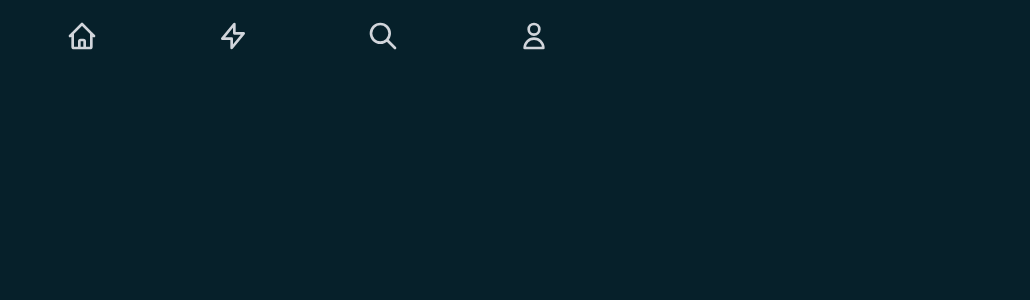
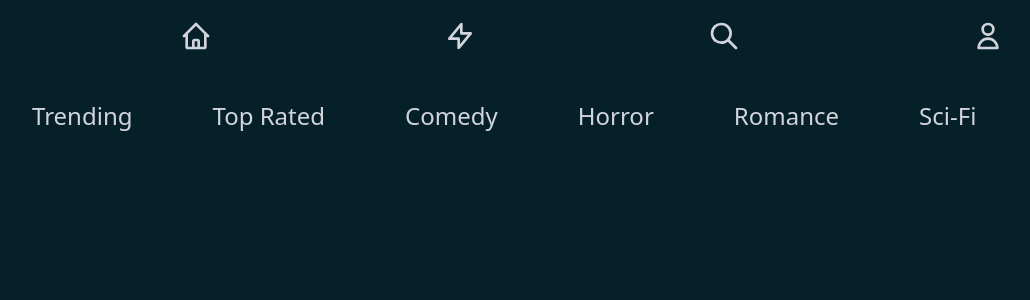
Before and after one commit to j-Birn/Hulu-clone, a Next.js app: page / in a window 1280 px wide. Shown: the top 300 px of the page, without its empty margins (48-1078 px from the left). Built offline with nearby package versions, Linux system fonts and the light colour scheme; no server answers.

Commit message:
added  navbar

```diff
--- a/components/Header.js
+++ b/components/Header.js
@@ -9,7 +9,7 @@
 function Header() {
   return (
     <header className="m-5">
-      <div className="flex flex-grow justify-evenly max-w-2xl">
+      <div className="flex flex-grow justify-evenly ">
         <HeaderItem title="HOME" Icon={HomeIcon} />
         <HeaderItem title="TRENDING" Icon={LightningBoltIcon} />
         <HeaderItem title="SEARCH" Icon={SearchIcon} />
--- /dev/null
+++ b/components/Nav.js
@@ -0,0 +1,24 @@
+import requests from "../utils/requests";
+import { useRouter } from "next/router";
+
+function Nav() {
+  const router = useRouter();
+
+  return (
+    <nav>
+      <div className="flex px-10 sm:px-20 text-2xl whitespace-nowrap space-x-10 sm:space-x-20 overflow-x-scroll scrollbar-hide ">
+        {Object.entries(requests).map(([key, { title, url }]) => (
+          <h2
+            key={key}
+            onClick={() => router.push(`/?genre=${key}`)}
+            className="last:pr-24 cursor-pointer transition  duration-100 transform hover:scale-125 hover:text-white active:text-red-500"
+          >
+            {title}
+          </h2>
+        ))}
+      </div>
+    </nav>
+  );
+}
+
+export default Nav;
--- a/package.json
+++ b/package.json
@@ -11,7 +11,8 @@
     "@heroicons/react": "^1.0.5",
     "next": "12.0.4",
     "react": "17.0.2",
-    "react-dom": "17.0.2"
+    "react-dom": "17.0.2",
+    "tailwind-scrollbar-hide": "^1.1.5"
   },
   "devDependencies": {
     "autoprefixer": "^10.4.0",
--- a/pages/index.js
+++ b/pages/index.js
@@ -1,5 +1,6 @@
 import Head from "next/head";
 import Header from "../components/Header";
+import Nav from "../components/Nav";
 
 export default function Home() {
   return (
@@ -10,6 +11,8 @@
       </Head>
 
       <Header />
+
+      <Nav />
     </div>
   );
 }
--- a/tailwind.config.js
+++ b/tailwind.config.js
@@ -8,5 +8,5 @@
   variants: {
     extend: {},
   },
-  plugins: [],
+  plugins: [require("tailwind-scrollbar-hide")],
 };
--- /dev/null
+++ b/utils/requests.js
@@ -0,0 +1,28 @@
+const API_KEY = process.env.API_KEY;
+
+export default {
+  fetchTrending: {
+    title: "Trending",
+    url: `/trending/all/week?api_key=${API_KEY}&language=en-US`,
+  },
+  fetchTopRated: {
+    title: "Top Rated",
+    url: `/movie/top_rated?api_key=${API_KEY}&language=en-US`,
+  },
+  fetchComedyMovies: {
+    title: "Comedy",
+    url: `/discover/movie?api_key=${API_KEY}&with_genres=35`,
+  },
+  fetchHorrorMovies: {
+    title: "Horror",
+    url: `/discover/movie?api_key=${API_KEY}&with_genres=27`,
+  },
+  fetchRomanceMovies: {
+    title: "Romance",
+    url: `/discover/movie?api_key=${API_KEY}&with_genres=10749`,
+  },
+  fetchSciFiMovies: {
+    title: "Sci-Fi",
+    url: `/discover/movie?api_key=${API_KEY}&with_genres=879`,
+  },
+};
```
Also changed, not shown: 1 other file (tests, documents, lock files or other folders).
